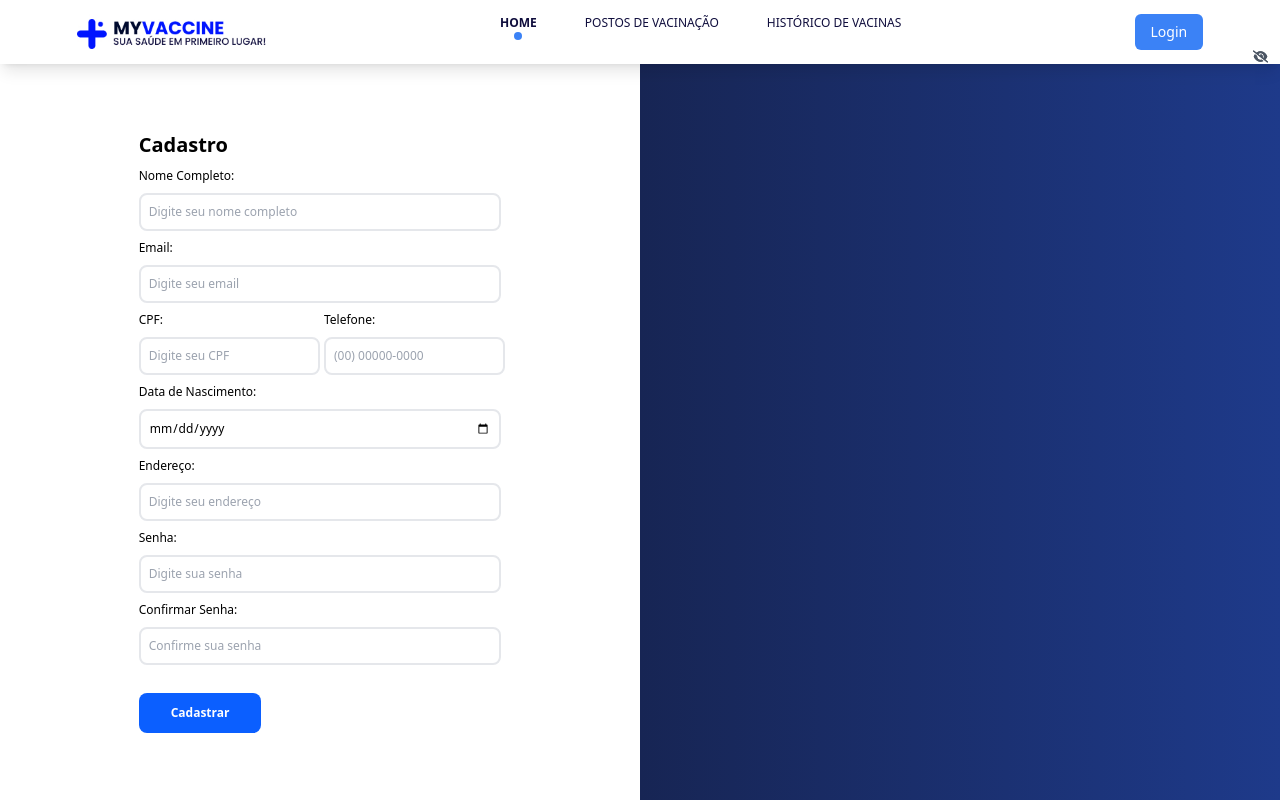
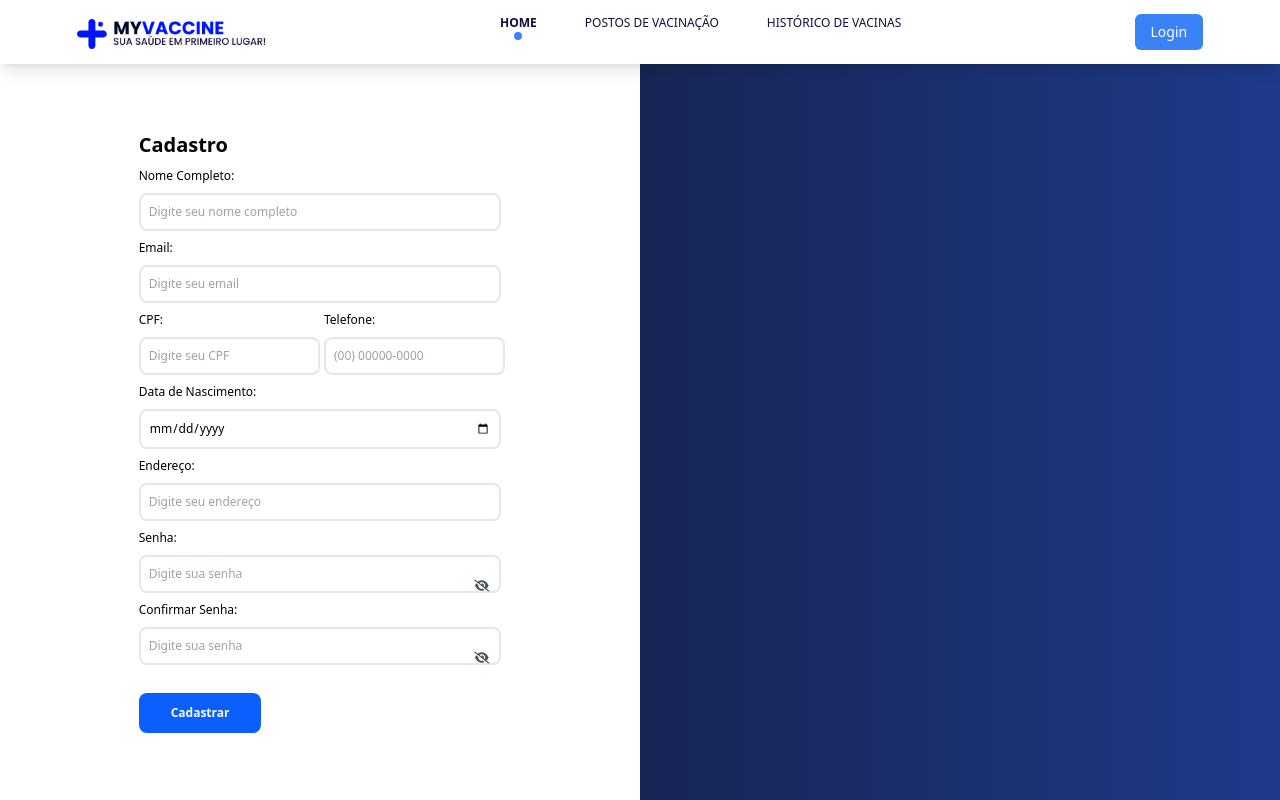
Before and after one commit to victorgustavodev/MyVaccine, a PHP site: page /pages/register.php in a window 1280 px wide. Run offline with PHP 8.4, Linux system fonts and the light colour scheme; some libraries are stand-ins or nearby versions.

Commit message:
feat: button para visualizar senha

```diff
--- a/pages/register.php
+++ b/pages/register.php
@@ -202,21 +202,21 @@ if ($_SERVER['REQUEST_METHOD'] == 'POST') {
                 </div>
 
                 <!-- Senha -->
-                <div class="flex flex-col gap-2">
-                    <label for="password">Senha:</label>
-                    <input type="password" name="password" id="password" class="border-2 p-2 2xl:p-3 rounded-lg"
-                        placeholder="Digite sua senha" required />
-                    <button type="button" onclick="togglePassword('password', 'eyeIcon1')" class="absolute right-3 top-12 text-gray-600">
+                <div class="flex flex-col gap-2 relative">
+                     <label for="password">Senha:</label>
+                     <input type="password" name="password" id="password" class="border-2 p-2 pr-10 2xl:p-3 rounded-lg"
+                     placeholder="Digite sua senha" required />
+                     <button type="button" onclick="togglePassword('password', 'eyeIcon1')" class="absolute right-3 top-12 text-gray-600">
                      <i id="eyeIcon1" class="fa-solid fa-eye-slash"></i>
                      </button>
                 </div>
 
                 <!-- Confirmar Senha -->
-                <div class="flex flex-col gap-2">
-                    <label for="confirm-password">Confirmar Senha:</label>
-                    <input type="password" name="confirm-password" id="confirm-password"
-                        class="border-2 p-2 2xl:p-3 rounded-lg" placeholder="Confirme sua senha" required />
-                    <button type="button" onclick="togglePassword('password', 'eyeIcon1')" class="absolute right-3 top-12 text-gray-600">
+                <div class="flex flex-col gap-2 relative">
+                     <label for="password">Confirmar Senha:</label>
+                     <input type="password" name="password" id="password" class="border-2 p-2 pr-10 2xl:p-3 rounded-lg"
+                     placeholder="Digite sua senha" required />
+                     <button type="button" onclick="togglePassword('password', 'eyeIcon1')" class="absolute right-3 top-12 text-gray-600">
                      <i id="eyeIcon1" class="fa-solid fa-eye-slash"></i>
                      </button>
                 </div>
```
